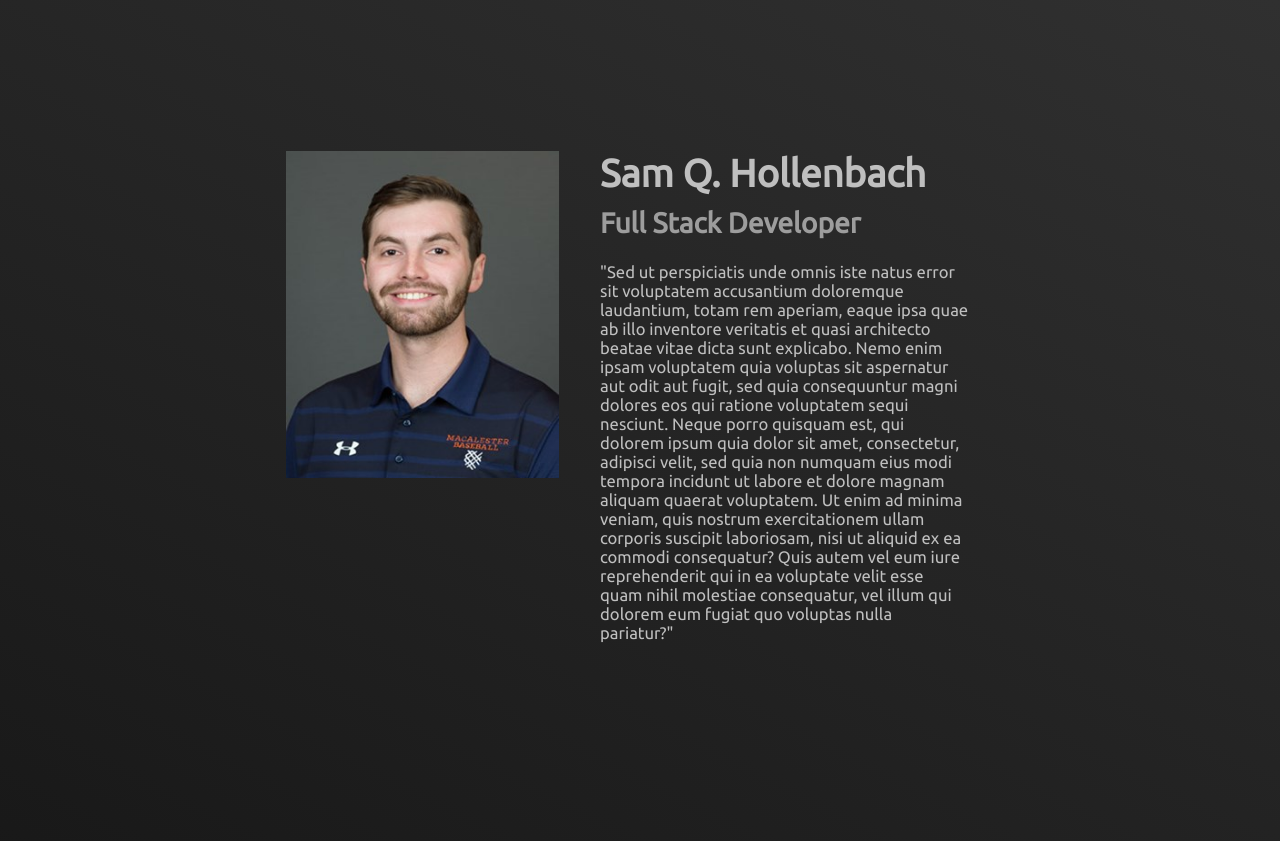
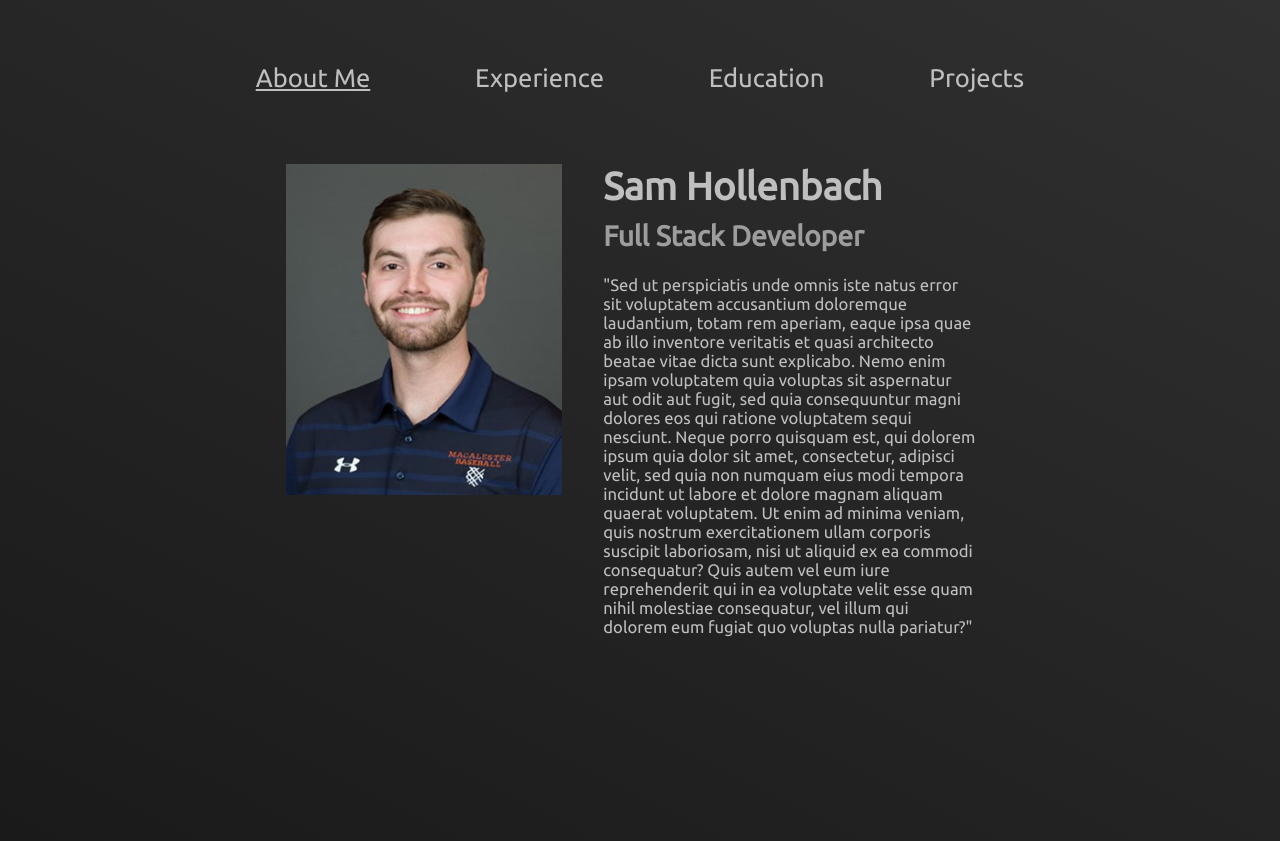
Before and after one commit to samhollenbach/shollenb, a Flask app: page / in a window 1280 px wide. Shown: the top 841 px of the page. Before the commit the page ends 763 px from the top, so only its background shows below. Run offline with Flask 2, Linux system fonts and the light colour scheme; some libraries are stand-ins or nearby versions.

Commit message:
nav working

```diff
--- a/static/js/script.js
+++ b/static/js/script.js
@@ -9,6 +9,52 @@ function heightStyles(){
 }
 
 
+var pages = ['profile', 'experience', 'education', 'projects'];
+var curPageIndex = 0;
+var animDur = 500;
+
+function showPage(prevPage, newPage, dir){
+
+	var PAGE_WIDTH = $(window).width();
+	var PAGE_HEIGHT = $(window).height();
+
+	var moL = prevPage.css('marginLeft');
+
+	var marginEnd = PAGE_WIDTH;
+
+	if (dir == 'right'){
+		marginEnd *= -1;
+	}
+
+
+	newPage.css('marginLeft', marginEnd);
+	newPage.css('opacity', 0);
+	newPage.show();
+
+
+	prevPage.animate({
+	    'margin-left': '-=' + marginEnd + 'px',
+	    'opacity': 0
+	}, {queue: false, duration: animDur}, function() {
+		prevPage.hide();
+		prevPage.css('opacity', 1);
+		prevPage.css('marginLeft', moL);
+
+	});
+
+	newPage.animate({
+	    'margin-left': '0px',
+	    'opacity': 1.0
+	}, {queue: false, duration: animDur}, function() {
+		//newPage.show();
+		//newPage.css('opacity', 100);
+		//newPage.css('marginLeft', moL);
+
+	} );
+
+
+}
+
 $(document).ready(function(){
 
 	heightStyles();
@@ -18,5 +64,46 @@ $(document).ready(function(){
 	});
 
 
+	$('.nav-links > a[name=profile]').css('text-decoration', 'underline');
+	var startPage = $("#profile-block");
+	startPage.css('opacity', '0');
+	startPage.animate({
+	    'opacity': 1
+	}, {duration: 800, queue: false});
+
+
+	$('.nav-links').animate({
+		opacity: 1
+	}, {duration: 800, queue: false});
+
+
+	$(document).on("click",".nav-links > a", function (e) {
+
+		var n = e.target.name;
+		var i = pages.findIndex(p => p == n);
+
+		if (i == curPageIndex){
+			return
+		}
+
+		var oldPage = $("#" + pages[curPageIndex] + "-block");
+		var newPage = $("#" + pages[i] + "-block");
+
+
+		$(".nav-links > a[name=" + pages[curPageIndex] + "]").css('text-decoration', 'none');
+		$(".nav-links > a[name=" + pages[i] + "]").css('text-decoration', 'underline');
+
+		var dir = 'right';
+		if (i > curPageIndex){
+			dir = 'left';
+		}
+
+		curPageIndex = i;
+
+		showPage(oldPage, newPage, dir);
+
+	});
+
+
 
 })
--- a/static/styles/styles.css
+++ b/static/styles/styles.css
@@ -1,5 +1,3 @@
-
-
 
 body{
 
@@ -7,10 +5,33 @@ body{
 	background-image:
 		linear-gradient(27deg, #131313 0%, #303030 100%);
 
+	color: rgb(191, 191, 191);;
 
-	overflow:auto;
+	overflow-x: hidden;
 	font-family: 'Ubuntu', sans-serif;
 }
+
+
+.nav-links{
+	margin-left: 10%;
+	margin-right: 10%;
+	margin-top: 5%;
+	width: 80%;
+	text-align: center;
+}
+.nav-links > a{
+	float: center;
+	text-align: center;
+	color: rgb(191, 191, 191);
+	font-size: 2vw;
+	margin-left: 5%;
+	margin-right: 5%;
+	text-decoration: none;
+}
+.nav-links > a:hover {
+  text-decoration: underline;
+}
+
 
 
 .main-container{
@@ -19,14 +40,20 @@ body{
 }
 
 .main-body{
-
-	margin-top: 100px;
+	position: relative;
+	margin-top: 20px;
 	margin-left: 18%;
 	margin-right: 18%;
 	width: 54%;
-	margin-bottom: 50px;
+	margin-bottom: 150px;
 	padding: 4%;
+	min-height: 300px;
 	/*background-color: rgb(27, 64, 121);*/
+}
+.page-cont{
+	position: absolute;
+	width: 88%;
+	height: 92%;
 }
 
 #img-cont{
@@ -57,3 +84,14 @@ body{
 .bio > p{
 	font-size: 1.3vw;
 }
+
+.experience{
+	text-align: center;
+}
+.education{
+	text-align: center;
+}
+
+.projects{
+	text-align: center;
+}
--- a/templates/index.html
+++ b/templates/index.html
@@ -11,7 +11,8 @@
 
 
 
-	<script src="https://code.jquery.com/jquery-3.3.1.slim.min.js" integrity="sha384-q8i/X+965DzO0rT7abK41JStQIAqVgRVzpbzo5smXKp4YfRvH+8abtTE1Pi6jizo" crossorigin="anonymous"></script>
+	<script src="https://ajax.googleapis.com/ajax/libs/jquery/3.3.1/jquery.min.js"></script>
+
 	<script src="https://cdnjs.cloudflare.com/ajax/libs/popper.js/1.14.6/umd/popper.min.js" integrity="sha384-wHAiFfRlMFy6i5SRaxvfOCifBUQy1xHdJ/yoi7FRNXMRBu5WHdZYu1hA6ZOblgut" crossorigin="anonymous"></script>
 	<script src="https://stackpath.bootstrapcdn.com/bootstrap/4.2.1/js/bootstrap.min.js" integrity="sha384-B0UglyR+jN6CkvvICOB2joaf5I4l3gm9GU6Hc1og6Ls7i6U/mkkaduKaBhlAXv9k" crossorigin="anonymous"></script>
 
@@ -21,19 +22,51 @@
 
 <div class="main-container">
 
+
+	<div class="nav-links" style="opacity: 0">
+		<a href="#" name="profile">About Me</a>
+		<a href="#" name="experience">Experience</a>
+		<a href="#" name="education">Education</a>
+		<a href="#" name="projects">Projects</a>
+	</div>
+
 	<div class="main-body">
-
-		<div id="img-cont">
-			<img id="prof-img" src="{{ url_for('static',filename='images/shollenb.png') }}">
+		<div id="profile-block" class="page-cont" style="opacity: 0">
+			<div id="img-cont">
+				<img id="prof-img" src="{{ url_for('static',filename='images/shollenb.png') }}">
+			</div>
+			<div class="bio">
+				<h1>Sam Hollenbach</h1>
+				<h2>Full Stack Developer</h2>
+				<p>"Sed ut perspiciatis unde omnis iste natus error sit voluptatem accusantium doloremque laudantium, totam rem aperiam, eaque ipsa quae ab illo inventore veritatis et quasi architecto beatae vitae dicta sunt explicabo. Nemo enim ipsam voluptatem quia voluptas sit aspernatur aut odit aut fugit, sed quia consequuntur magni dolores eos qui ratione voluptatem sequi nesciunt. Neque porro quisquam est, qui dolorem ipsum quia dolor sit amet, consectetur, adipisci velit, sed quia non numquam eius modi tempora incidunt ut labore et dolore magnam aliquam quaerat voluptatem. Ut enim ad minima veniam, quis nostrum exercitationem ullam corporis suscipit laboriosam, nisi ut aliquid ex ea commodi consequatur? Quis autem vel eum iure reprehenderit qui in ea voluptate velit esse quam nihil molestiae consequatur, vel illum qui dolorem eum fugiat quo voluptas nulla pariatur?"</p>
+			</div>
 		</div>
 
-		<div class="bio">
 
-			<h1>Sam Q. Hollenbach</h1>
-			<h2>Full Stack Developer</h2>
-			<p>"Sed ut perspiciatis unde omnis iste natus error sit voluptatem accusantium doloremque laudantium, totam rem aperiam, eaque ipsa quae ab illo inventore veritatis et quasi architecto beatae vitae dicta sunt explicabo. Nemo enim ipsam voluptatem quia voluptas sit aspernatur aut odit aut fugit, sed quia consequuntur magni dolores eos qui ratione voluptatem sequi nesciunt. Neque porro quisquam est, qui dolorem ipsum quia dolor sit amet, consectetur, adipisci velit, sed quia non numquam eius modi tempora incidunt ut labore et dolore magnam aliquam quaerat voluptatem. Ut enim ad minima veniam, quis nostrum exercitationem ullam corporis suscipit laboriosam, nisi ut aliquid ex ea commodi consequatur? Quis autem vel eum iure reprehenderit qui in ea voluptate velit esse quam nihil molestiae consequatur, vel illum qui dolorem eum fugiat quo voluptas nulla pariatur?"</p></div>
+		<div id="experience-block" class="page-cont" style="display: none;">
+			<div class="experience">
+				<h1>Experience</h1>
+				<h2></h2>
+				<p>"Sed ut perspiciatis unde omnis iste natus error sit voluptatem accusantium doloremque laudantium, totam rem aperiam, eaque ipsa quae ab illo inventore veritatis et quasi architecto beatae vitae dicta sunt explicabo. Nemo enim ipsam voluptatem quia voluptas sit aspernatur aut odit aut fugit, sed quia consequuntur magni dolores eos qui ratione voluptatem sequi nesciunt. Neque porro quisquam est, qui dolorem ipsum quia dolor sit amet, consectetur, adipisci velit, sed quia non numquam eius modi tempora incidunt ut labore et dolore magnam aliquam quaerat voluptatem. Ut enim ad minima veniam, quis nostrum exercitationem ullam corporis suscipit laboriosam, nisi ut aliquid ex ea commodi consequatur? Quis autem vel eum iure reprehenderit qui in ea voluptate velit esse quam nihil molestiae consequatur, vel illum qui dolorem eum fugiat quo voluptas nulla pariatur?"</p></div>
+		</div>
+
+
+		<div id="education-block" class="page-cont" style="display: none;">
+			<div class="education">
+				<h1>Education</h1>
+				<h2></h2>
+				<p>"Sed ut perspiciatis unde omnis iste natus error sit voluptatem accusantium doloremque laudantium, totam rem aperiam, eaque ipsa quae ab illo inventore veritatis et quasi architecto beatae vitae dicta sunt explicabo. Nemo enim ipsam voluptatem quia voluptas sit aspernatur aut odit aut fugit, sed quia consequuntur magni dolores eos qui ratione voluptatem sequi nesciunt. Neque porro quisquam est, qui dolorem ipsum quia dolor sit amet, consectetur, adipisci velit, sed quia non numquam eius modi tempora incidunt ut labore et dolore magnam aliquam quaerat voluptatem. Ut enim ad minima veniam, quis nostrum exercitationem ullam corporis suscipit laboriosam, nisi ut aliquid ex ea commodi consequatur? Quis autem vel eum iure reprehenderit qui in ea voluptate velit esse quam nihil molestiae consequatur, vel illum qui dolorem eum fugiat quo voluptas nulla pariatur?"</p></div>
+		</div>
+
+		<div id="projects-block" class="page-cont" style="display: none;">
+			<div class="projects">
+				<h1>My Projects</h1>
+				<h2></h2>
+				<p>"Sed ut perspiciatis unde omnis iste natus error sit voluptatem accusantium doloremque laudantium, totam rem aperiam, eaque ipsa quae ab illo inventore veritatis et quasi architecto beatae vitae dicta sunt explicabo. Nemo enim ipsam voluptatem quia voluptas sit aspernatur aut odit aut fugit, sed quia consequuntur magni dolores eos qui ratione voluptatem sequi nesciunt. Neque porro quisquam est, qui dolorem ipsum quia dolor sit amet, consectetur, adipisci velit, sed quia non numquam eius modi tempora incidunt ut labore et dolore magnam aliquam quaerat voluptatem. Ut enim ad minima veniam, quis nostrum exercitationem ullam corporis suscipit laboriosam, nisi ut aliquid ex ea commodi consequatur? Quis autem vel eum iure reprehenderit qui in ea voluptate velit esse quam nihil molestiae consequatur, vel illum qui dolorem eum fugiat quo voluptas nulla pariatur?"</p></div>
+		</div>
 
 	</div>
+
 
 </div>
 
```
